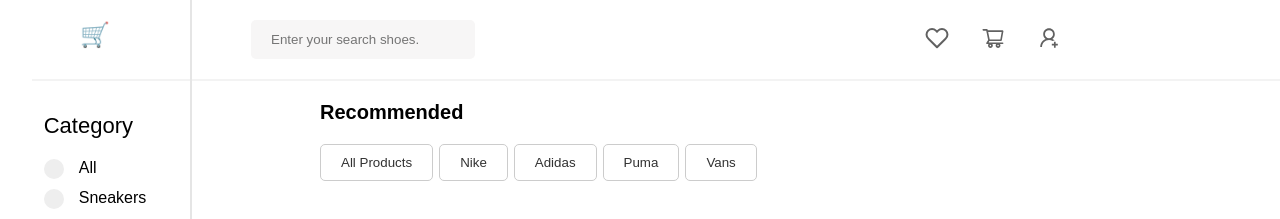
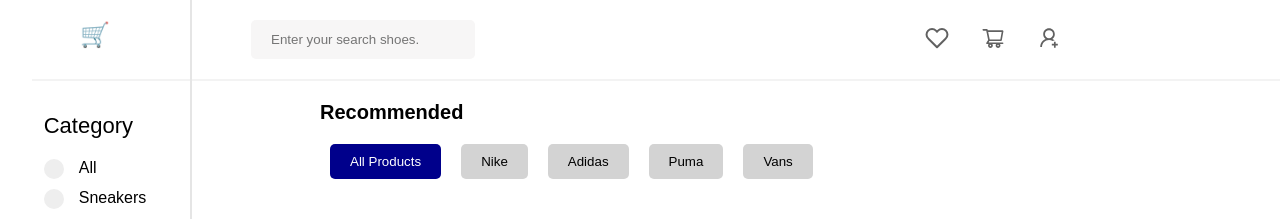
Before and after one commit to MuneelHaider/Ecom-React, a React (Create React App) app in the folder ecom-react/: page / in a window 1280 px wide. Shown: the top 219 px of the page. Built offline with nearby package versions, Linux system fonts and the light colour scheme.

Commit message:
Added State Management.

```diff
--- a/ecom-react/src/App.js
+++ b/ecom-react/src/App.js
@@ -1,5 +1,4 @@
 import { useState } from "react";
-
 import Navigation from "./Navigation/Nav";
 import Products from "./Products/Products";
 import products from "./db/data";
@@ -10,8 +9,6 @@ import "./index.css";
 
 function App() {
   const [selectedCategory, setSelectedCategory] = useState(null);
-
-  // ----------- Input Filter -----------
   const [query, setQuery] = useState("");
 
   const handleInputChange = (event) => {
@@ -22,25 +19,19 @@ function App() {
     (product) => product.title.toLowerCase().indexOf(query.toLowerCase()) !== -1
   );
 
-  // ----------- Radio Filtering -----------
   const handleChange = (event) => {
     setSelectedCategory(event.target.value);
   };
 
-  // ------------ Button Filtering -----------
-  const handleClick = (event) => {
-    setSelectedCategory(event.target.value);
+  const handleClick = (value) => {
+    setSelectedCategory(value);
   };
 
   function filteredData(products, selected, query) {
     let filteredProducts = products;
-
-    // Filtering Input Items
     if (query) {
       filteredProducts = filteredItems;
     }
-
-    // Applying selected filter
     if (selected) {
       filteredProducts = filteredProducts.filter(
         ({ category, color, company, newPrice, title }) =>
@@ -51,7 +42,6 @@ function App() {
           title === selected
       );
     }
-
     return filteredProducts.map(
       ({ img, title, star, reviews, prevPrice, newPrice }) => (
         <Card
--- a/ecom-react/src/Recommended/Recommended.css
+++ b/ecom-react/src/Recommended/Recommended.css
@@ -9,3 +9,24 @@
   margin-top: 20px;
   font-size: 20px;
 }
+
+.recommended-flex button {
+  padding: 10px 20px;
+  margin: 0 10px;
+  border: none;
+  border-radius: 5px;
+  background-color: lightgray;
+  color: black;
+  cursor: pointer;
+  transition: background-color 0.3s ease;
+}
+
+.recommended-flex button:hover {
+  background-color: cornflowerblue;
+  color: white;
+}
+
+.recommended-flex .selected {
+  background-color: darkblue;
+  color: white;
+}
--- a/ecom-react/src/Recommended/Recommended.js
+++ b/ecom-react/src/Recommended/Recommended.js
@@ -1,17 +1,50 @@
+import { useState } from "react";
 import Button from "../components/Button";
 import "./Recommended.css";
 
 const Recommended = ({ handleClick }) => {
+  const [selected, setSelected] = useState("");
+
+  const handleButtonClick = (value) => {
+    setSelected(value);
+    handleClick(value);
+  };
+
   return (
     <>
       <div>
         <h2 className="recommended-title">Recommended</h2>
         <div className="recommended-flex">
-          <Button onClickHandler={handleClick} value="" title="All Products" />
-          <Button onClickHandler={handleClick} value="Nike" title="Nike" />
-          <Button onClickHandler={handleClick} value="Adidas" title="Adidas" />
-          <Button onClickHandler={handleClick} value="Puma" title="Puma" />
-          <Button onClickHandler={handleClick} value="Vans" title="Vans" />
+          <Button
+            onClickHandler={handleButtonClick}
+            value=""
+            title="All Products"
+            className={selected === "" ? "selected" : ""}
+          />
+          <Button
+            onClickHandler={handleButtonClick}
+            value="Nike"
+            title="Nike"
+            className={selected === "Nike" ? "selected" : ""}
+          />
+          <Button
+            onClickHandler={handleButtonClick}
+            value="Adidas"
+            title="Adidas"
+            className={selected === "Adidas" ? "selected" : ""}
+          />
+          <Button
+            onClickHandler={handleButtonClick}
+            value="Puma"
+            title="Puma"
+            className={selected === "Puma" ? "selected" : ""}
+          />
+          <Button
+            onClickHandler={handleButtonClick}
+            value="Vans"
+            title="Vans"
+            className={selected === "Vans" ? "selected" : ""}
+          />
         </div>
       </div>
     </>
--- a/ecom-react/src/Sidebar/Category/Category.js
+++ b/ecom-react/src/Sidebar/Category/Category.js
@@ -5,7 +5,6 @@ function Category({ handleChange }) {
   return (
     <div>
       <h2 className="sidebar-title">Category</h2>
-
       <div>
         <label className="sidebar-label-container">
           <input onChange={handleChange} type="radio" value="" name="test" />
--- a/ecom-react/src/Sidebar/Colors/Colors.js
+++ b/ecom-react/src/Sidebar/Colors/Colors.js
@@ -11,7 +11,6 @@ const Colors = ({ handleChange }) => {
           <span className="checkmark all"></span>
           All
         </label>
-
         <Input
           handleChange={handleChange}
           value="black"
@@ -19,7 +18,6 @@ const Colors = ({ handleChange }) => {
           name="test1"
           color="black"
         />
-
         <Input
           handleChange={handleChange}
           value="blue"
@@ -27,7 +25,6 @@ const Colors = ({ handleChange }) => {
           name="test1"
           color="blue"
         />
-
         <Input
           handleChange={handleChange}
           value="red"
@@ -35,7 +32,6 @@ const Colors = ({ handleChange }) => {
           name="test1"
           color="red"
         />
-
         <Input
           handleChange={handleChange}
           value="green"
@@ -43,7 +39,6 @@ const Colors = ({ handleChange }) => {
           name="test1"
           color="green"
         />
-
         <label className="sidebar-label-container">
           <input
             onChange={handleChange}
--- a/ecom-react/src/Sidebar/Price/Price.js
+++ b/ecom-react/src/Sidebar/Price/Price.js
@@ -6,33 +6,28 @@ const Price = ({ handleChange }) => {
     <>
       <div className="ml">
         <h2 className="sidebar-title price-title">Price</h2>
-
         <label className="sidebar-label-container">
           <input onChange={handleChange} type="radio" value="" name="test2" />
           <span className="checkmark"></span>All
         </label>
-
         <Input
           handleChange={handleChange}
           value={50}
           title="$0 - 50"
           name="test2"
         />
-
         <Input
           handleChange={handleChange}
           value={100}
           title="$50 - $100"
           name="test2"
         />
-
         <Input
           handleChange={handleChange}
           value={150}
           title="$100 - $150"
           name="test2"
         />
-
         <Input
           handleChange={handleChange}
           value={200}
--- a/ecom-react/src/components/Button.js
+++ b/ecom-react/src/components/Button.js
@@ -1,6 +1,6 @@
-const Button = ({ onClickHandler, value, title }) => {
+const Button = ({ onClickHandler, value, title, className }) => {
   return (
-    <button onClick={onClickHandler} value={value} className="btns">
+    <button onClick={() => onClickHandler(value)} className={className}>
       {title}
     </button>
   );
```
